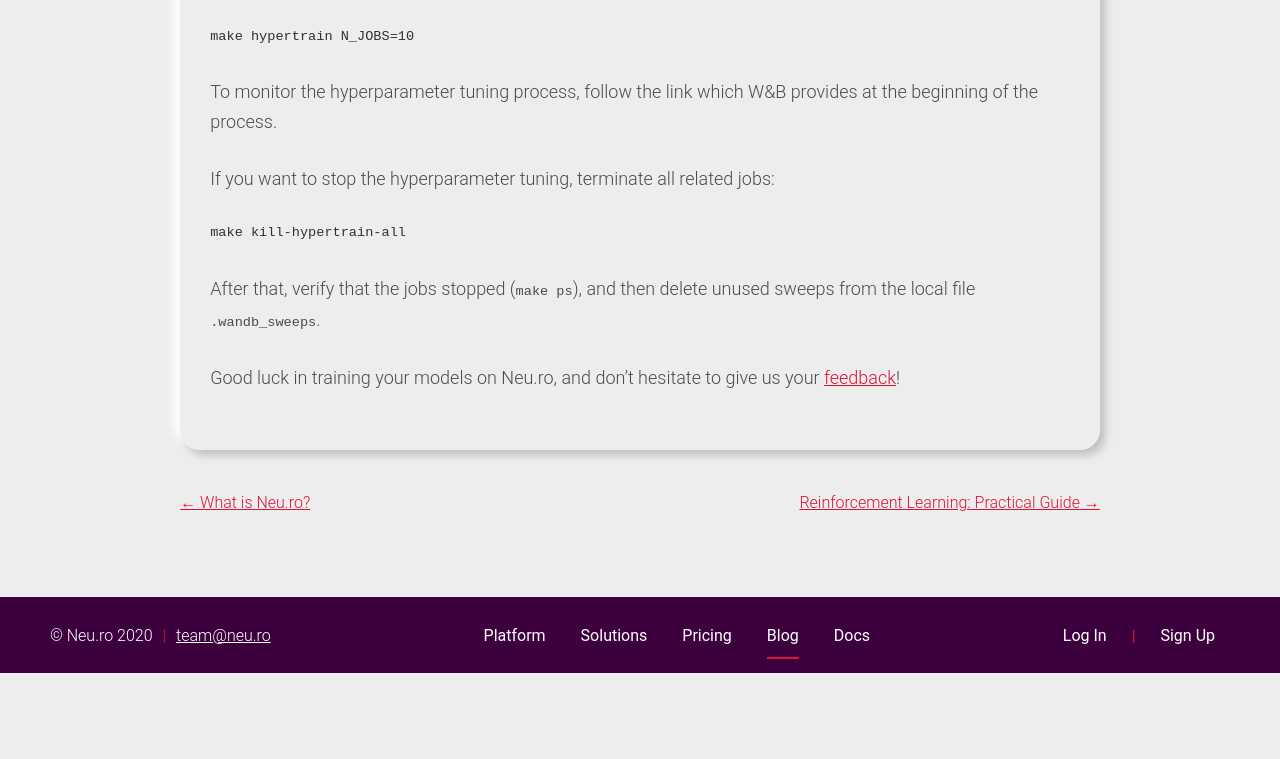
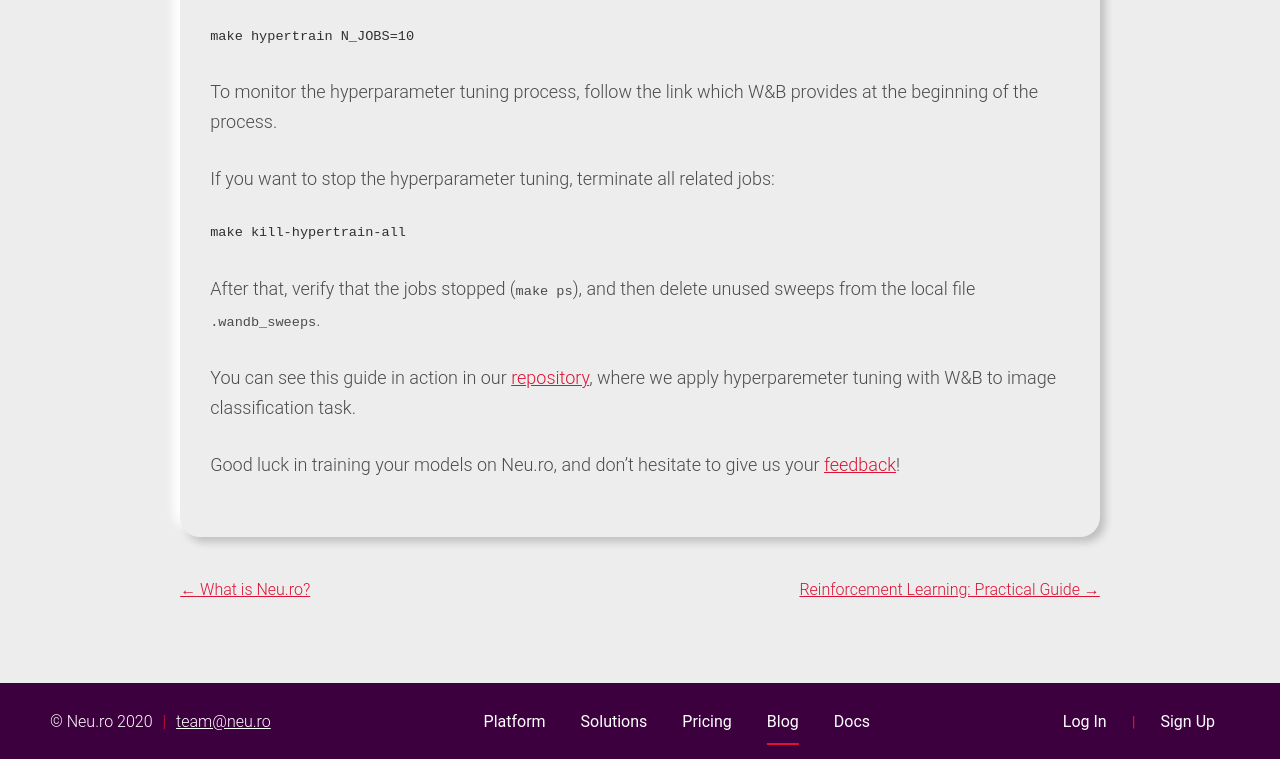
Before and after one commit to neuro-inc/platform-blog, a Gatsby site: page /blog/hyperparameter-tuning-with-weights-biases/ in a window 1280 px wide. Shown: the part 4537-5296 px from the top of the page. Before the commit the page ends 5210 px from the top, so only its background shows below. Built offline with nearby package versions, Linux system fonts and the light colour scheme; Gatsby itself is replaced by a stand-in of ours; some packages are replaced by stand-ins of ours; code samples lack their colours.

Commit message:
Update Blog “hyperparameter-tuning-with-weights-biases”

```diff
--- a/content/blog/hyperparameter-tuning-with-weights-biases.md
+++ b/content/blog/hyperparameter-tuning-with-weights-biases.md
@@ -138,4 +138,6 @@ make kill-hypertrain-all
 
 After that, verify that the jobs stopped (`make ps`), and then delete unused sweeps from the local file `.wandb_sweeps`.
 
+You can see this guide in action in our [repository](https://github.com/neuromation/ml-recipe-hyperparam-wandb), where we apply hyperparemeter tuning with W&B to image classification task.
+
 Good luck in training your models on Neu.ro, and don’t hesitate to give us your [feedback](mailto:team@neu.ro)!
```
